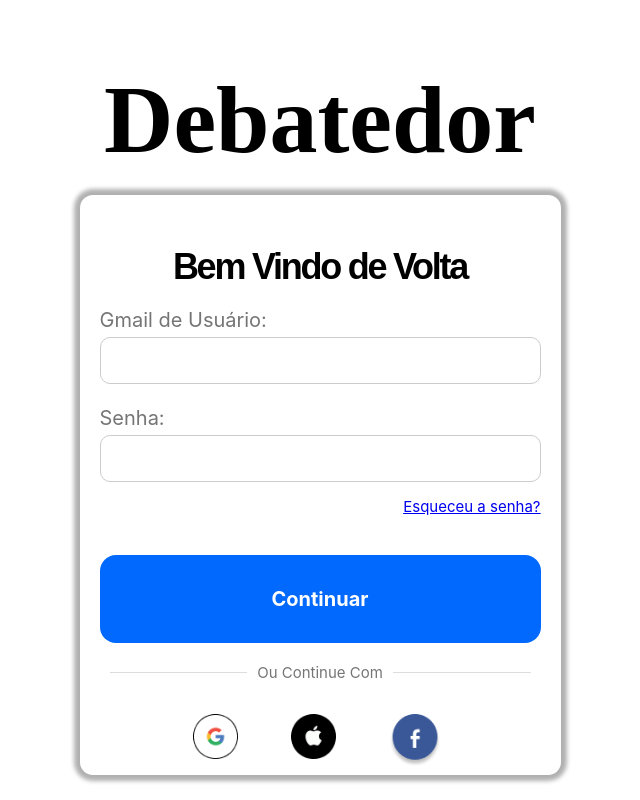
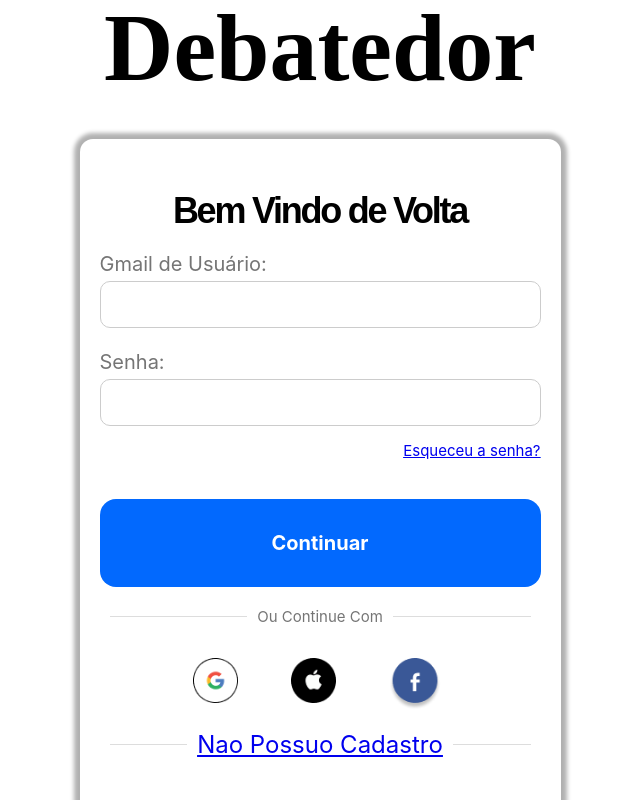
Before and after one commit to debatedor/debatedor-frontend, a React (Create React App) app: page / in a window 1280 px wide. Shown: the top 800 px of the page, without its empty margins (320-960 px from the left). Built offline with nearby package versions, Linux system fonts and the light colour scheme.

Commit message:
Adicionado link de cadastramento

```diff
--- a/src/App.css
+++ b/src/App.css
@@ -3,7 +3,7 @@
   align-content: center;
   flex-direction: column;
   flex-wrap: wrap;
-  height: 140vh;
+  height: 160vh;
 }
 .App-logo {
   height: 40vmin;
--- a/src/components/Formulario.js
+++ b/src/components/Formulario.js
@@ -34,7 +34,7 @@ function Formulario() {
 
     return (
 
-        <div>
+        <div >
             <form onSubmit={handleSubmit} className="login-form" id="formulario_geral">
                 <div id="Formulario">
                     <h2 id="Formulario_titulo">Bem Vindo de Volta</h2>
@@ -78,6 +78,9 @@ function Formulario() {
                             <img src={FacebookLogo} alt="Facebook Logo" class="logo" />
                         </a>
                     </div>
+                    <div id="cadastro">
+                        <hr className="line" /><a href="cada"><p>Nao Possuo Cadastro</p></a><hr className="line" />
+                    </div>
 
                 </div>
             </form>
--- a/src/components/Login.css
+++ b/src/components/Login.css
@@ -1,5 +1,8 @@
+
 #Titulo_Login {
     font-family: "Playfair Display", serif;
+    margin-top: -1vh ;
+    margin-bottom: 4vh;
     font-optical-sizing: auto;
     font-weight: 800;
     font-style: normal;
@@ -12,7 +15,8 @@
 
 #Formulario {
     width: 481px;
-    height: 580px;
+    height: 104vh;
+    margin-top: 2vh;
     box-shadow: 0px 0px 4px 6px rgba(0, 0, 0, 0.31);
     background-color: #ffffff;
     display: flex;
@@ -27,6 +31,7 @@
 #meio_questionario {
     width: 100%;
     margin-bottom: 20px;
+
 }
 
 #Formulario_titulo {
@@ -84,6 +89,7 @@
     line-height: normal;
     color: #757575;
     margin: 0;
+    text-align: center;
 }
 
 #div_senha {
@@ -133,3 +139,26 @@
     height: auto;
     margin-top: 3vh;
 }
+
+#cadastro {
+    display: flex;
+    align-items: center;
+    width: 100%;
+    margin-top: -2vh;
+    font-family: 'Inter', sans-serif;
+    font-weight: 400;
+    font-size: 3vh;
+    line-height: normal;
+    text-align: center;
+    text-decoration: underline;
+    color: #0269fe;
+
+}
+
+#cadastro hr.line {
+    background-color: #ddd;
+    flex: 1;
+    height: 1px;
+    border: none;
+    margin: 0 10px;
+}
```
